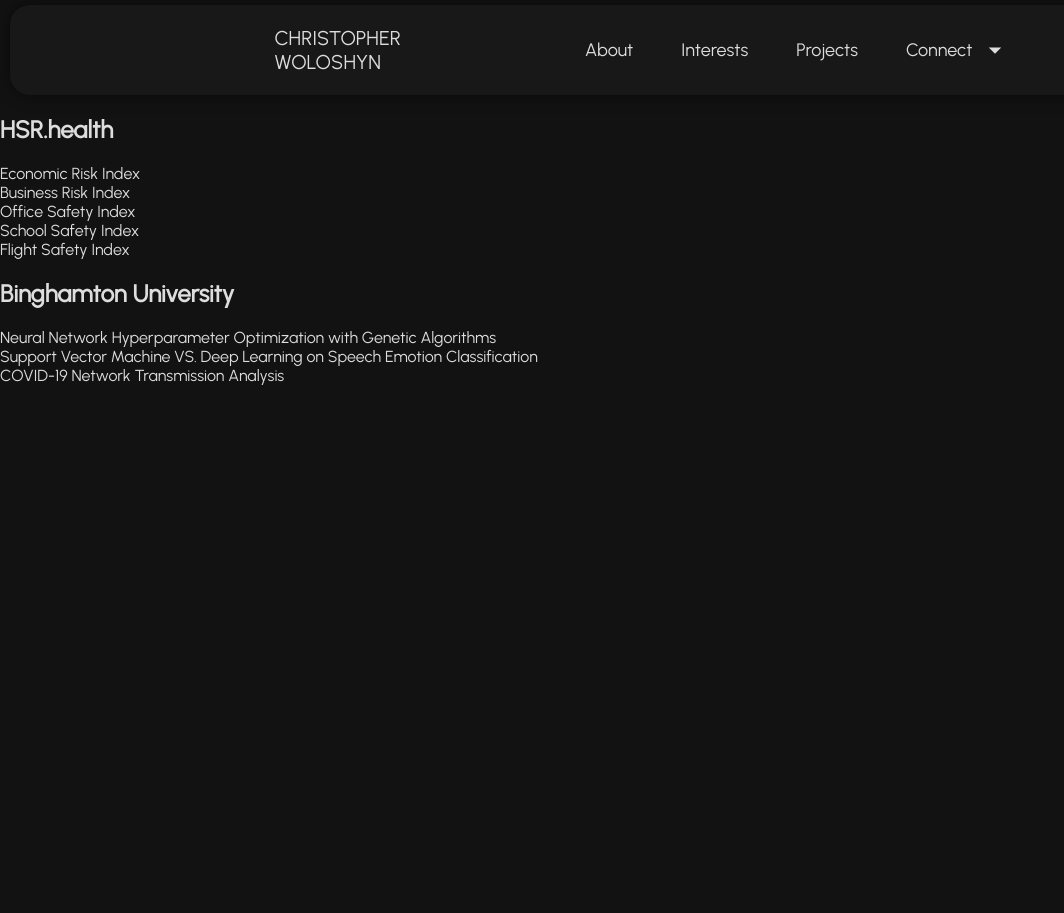
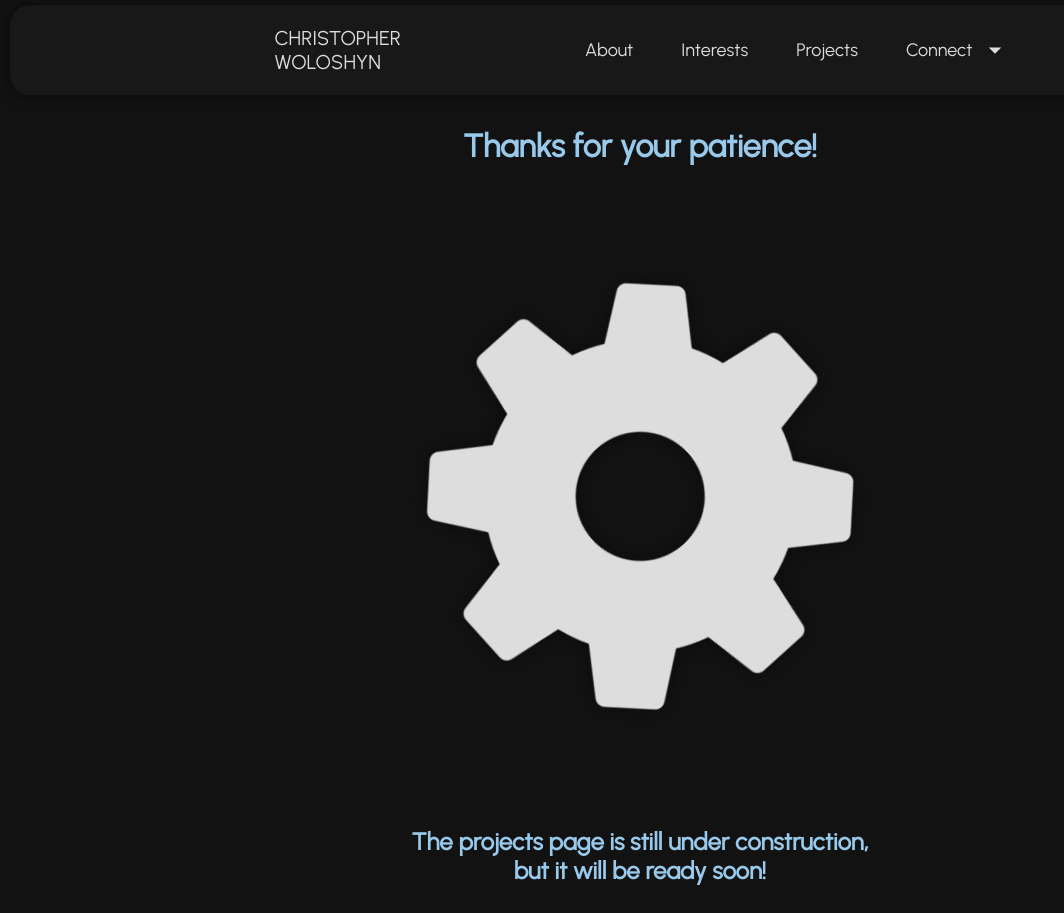
Before and after one commit to christopher-woloshyn/cwolosh1.github.io, a React (Create React App) app: page /projects in a window 1280 px wide. Shown: the whole page, without its empty margins (0-1064 px from the left). Before the commit the page ends 800 px from the top, so only its background shows below. Built offline with nearby package versions, Linux system fonts and the light colour scheme.

Commit message:
Created UnderConstruction page

```diff
--- a/src/App.js
+++ b/src/App.js
@@ -1,9 +1,10 @@
 import { BrowserRouter as Router, Route, Switch } from 'react-router-dom';
 import Navbar from './components/Navbar';
 import Home from './components/Home';
-import About from './components/About';
-import Interests from './components/Interests';
-import Projects from './components/Projects';
+// import About from './components/About';
+// import Interests from './components/Interests';
+// import Projects from './components/Projects';
+import UnderContruction from './components/UnderContruction';
 import NotFound from './components/NotFound';
 
 
@@ -16,13 +17,16 @@
                     <Home />
                 </Route>
                 <Route exact path="/about">
-                    <About />
+                    {/* <About /> */}
+                    <UnderContruction page="about"/>
                 </Route>
                 <Route exact path="/interests">
-                    <Interests />
+                    {/* <Interests /> */}
+                    <UnderContruction page="interests"/>
                 </Route>
                 <Route exact path="/projects">
-                    <Projects />
+                    {/* <Projects /> */}
+                    <UnderContruction page="projects"/>
                 </Route>
                 <Route path="*">
                     <NotFound />
--- a/src/components/Home.jsx
+++ b/src/components/Home.jsx
@@ -17,7 +17,12 @@
                 <div className="button-container">
                 <Link className="projects-button" to="/projects">View my Projects</Link>
                 </div>
-                <p>Lorem ipsum dolor sit amet consectetur adipisicing elit. Soluta, nemo nisi animi blanditiis et excepturi consequuntur quis laborum maiores, id totam quae consequatur ratione veniam? Voluptate consectetur a aliquid distinctio.</p>
+                <p>
+                    I'm working hard to get my website fully operational.
+                    Many pages are incomplete, so for the time being, please
+                    enjoy this landing page, and keep checking back for more
+                    content coming soon!
+                </p>
             </div>
         </div>
     );
--- a/src/components/Interests.jsx
+++ b/src/components/Interests.jsx
@@ -1,4 +1,8 @@
 import { Fragment } from "react";
+// import ApartmentIcon from '@material-ui/icons/Apartment';
+// import FitnessCenterIcon from '@material-ui/icons/FitnessCenter';
+// import { ReactComponent as PaintbrushIcon } from './../icons/paintbrush-icon.svg';
+// import { ReactComponent as D20Icon } from './../icons/d20-icon.svg';
 
 const Interests = () => {
     return (
--- /dev/null
+++ b/src/components/UnderContruction.jsx
@@ -0,0 +1,16 @@
+import SettingsIcon from "./../icons/settings-500.png";
+
+const UnderContruction = (props) => {
+    return (
+        <div className="content-body">
+            <h1>Thanks for your patience!</h1>
+            <img  src={SettingsIcon} alt="Icon of a gear rotating." className="gear-icon" />
+            <h2 className="under-construction">
+                The {props.page} page is still under construction,
+                but it will be ready soon!
+            </h2>
+        </div>
+    );
+}
+
+export default UnderContruction;
--- a/src/index.css
+++ b/src/index.css
@@ -160,7 +160,7 @@
   opacity: 0;
 }
 
-/* Content Body */
+/* Home Page */
 .content-body {
   display: flex;
   flex-direction: column;
@@ -219,6 +219,31 @@
   background-color: var(--accent2);
 }
 
+/* UnderConstruction Page */
+.gear-icon {
+  width: 60%;
+  padding: 4em;
+  animation: rotation 15s infinite ease-out;
+}
+.under-construction {
+  width: clamp(400px, 60%, 800px);
+  color: var(--accent1);
+  text-align: center;
+}
+@keyframes rotation {
+  0% {transform: rotate(0deg);}
+  10% {transform: rotate(36deg);}
+  20% {transform: rotate(72deg);}
+  30% {transform: rotate(108deg);}
+  40% {transform: rotate(144deg);}
+  50% {transform: rotate(180deg);}
+  60% {transform: rotate(216deg);}
+  70% {transform: rotate(252deg);}
+  80% {transform: rotate(288deg);}
+  90% {transform: rotate(324deg);}
+  100% {transform: rotate(360deg);}
+}
+
 /* Scroll Bar */
 ::-webkit-scrollbar {
   width: 16px;
```
Also changed, not shown: src/components/Navbar.jsx (+0 -29 lines), src/icons/settings-500.png (added), src/icons/settings-icon.svg (added).
